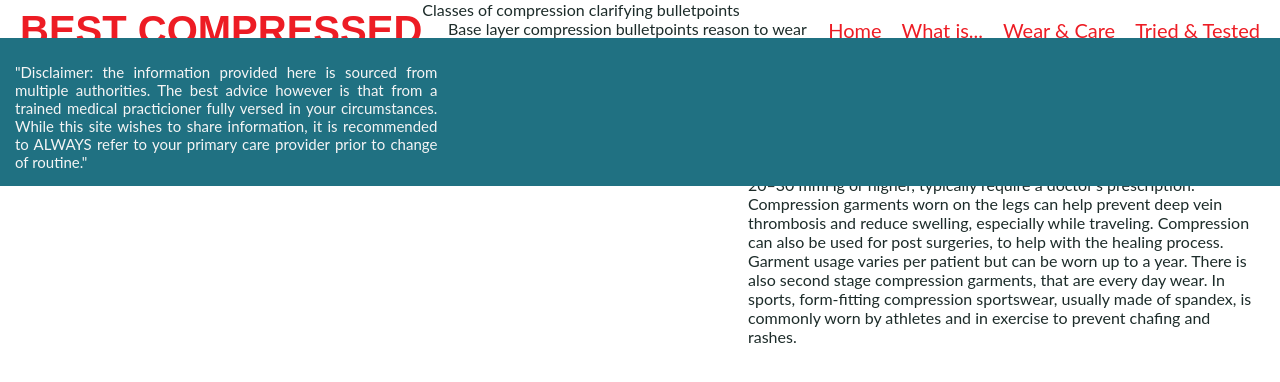
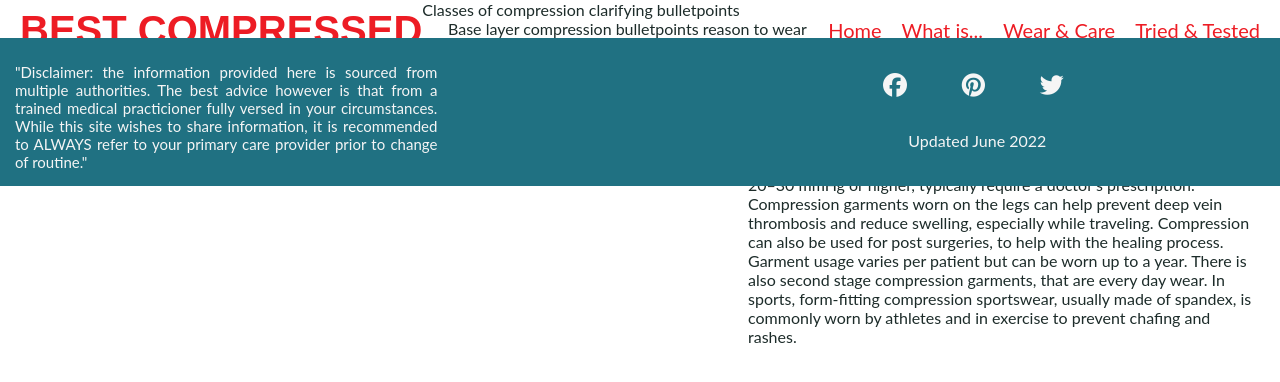
Before and after one commit to MJMcP/best-compressed, a plain HTML site: page what_is.html in a window 1280 px wide. Drawn offline with Linux system fonts and the light colour scheme; a web font is replaced by a local one.

Commit message:
Update footer section in What_is.html

```diff
--- a/what_is.html
+++ b/what_is.html
@@ -10,6 +10,7 @@
     <title>Best Compressed</title>
 </head>
 <body>
+    <div class="wrapper">
     <header>
         <h1 id="logo">Best Compressed</h1>
         <nav id="menu">
@@ -56,11 +57,29 @@
         Medical required compression
         bulletpoints reason to wear
     </section>
-    <footer>
-        <div id="disclaimer">
-            "Disclaimer: the information provided here is sourced from multiple authorities. The best advice however is that from a trained medical practicioner fully versed in your circumstances.  While this site wishes to share information, it is recommended to ALWAYS refer to your primary care provider prior to change of routine."
+</div>
+<footer>
+    <div id="disclaimer">
+        "Disclaimer: the information provided here is sourced from multiple authorities. The best advice however is that from a trained medical practicioner fully versed in your circumstances.  While this site wishes to share information, it is recommended to ALWAYS refer to your primary care provider prior to change of routine."
 
-        </div>
-    </footer>
+    </div>
+    <div id=" social-created" class="wrapper">
+    <ul class="social-networks">
+        <li>
+             <a href="https://facebook.com" target="_blank" rel="noopener" aria-label="visit our Facebook page (opens in new tab)"><i class="fa-brands fa-facebook"></i></a>
+        </li>
+        <li>
+            <a href="https://pinterest.com" target="_blank" rel="noopener" aria-label="visit our Pinterest page (opens in new tab)"><i class="fa-brands fa-pinterest"></i></a>
+         </li>
+        <li>
+             <a href="https://twitter.com" target="_blank" rel="noopener" aria-label="visit our Twitter page (opens in new tab)"><i class="fa-brands fa-twitter"></i></a>
+         </li>
+         <p>Updated June 2022</p>
+    </ul>
+</div>
+</footer>
+
+<!--font awesome script-->
+<script src="https://kit.fontawesome.com/c776b6a1a6.js" crossorigin="anonymous"></script>
 </body>
 </html>
```
